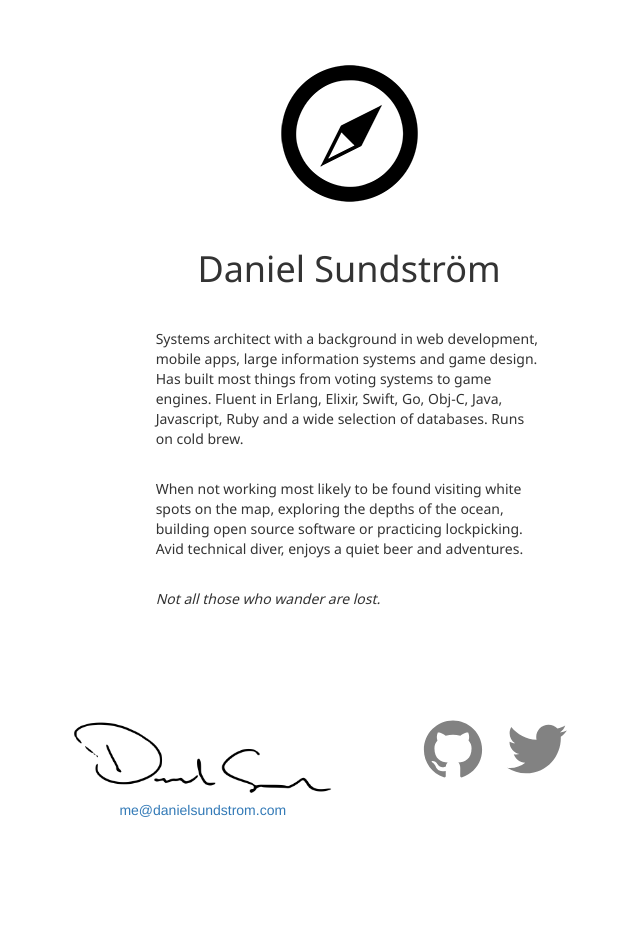
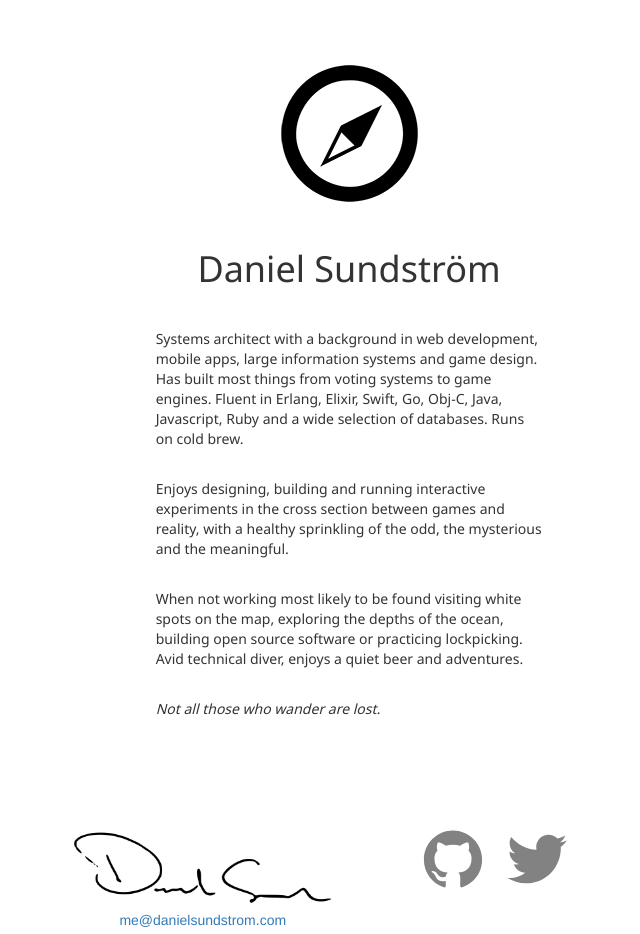
Before and after one commit to buffpojken/danielsundstrom.com, a Jekyll site: the page built from index.html, in a window 1280 px wide, cut to the strip 104-1038 px from the top of the page. Shown: the whole strip, without its empty margins (291-931 px from the left). Built offline with Jekyll 4.4.1, drawn with Linux system fonts in a browser that asks for light colours; before the commit the page ends 928 px from its top, so only the background shows below that.

Commit message:
tweaked copy

```diff
--- a/index.html
+++ b/index.html
@@ -17,10 +17,15 @@ layout: default
         </p>
 
         <p>
+          Enjoys designing, building and running interactive experiments in the cross section between games and reality, with a healthy sprinkling of the odd, the mysterious and the meaningful.
+        </p>
+
+        <p>
           When not working most likely to be found visiting white spots on the map,
           exploring the depths of the ocean, building open source software or practicing lockpicking.
           Avid technical diver, enjoys a quiet beer and adventures.
         </p>
+
 
         <p>
           <em>Not all those who wander are lost.</em>
```
